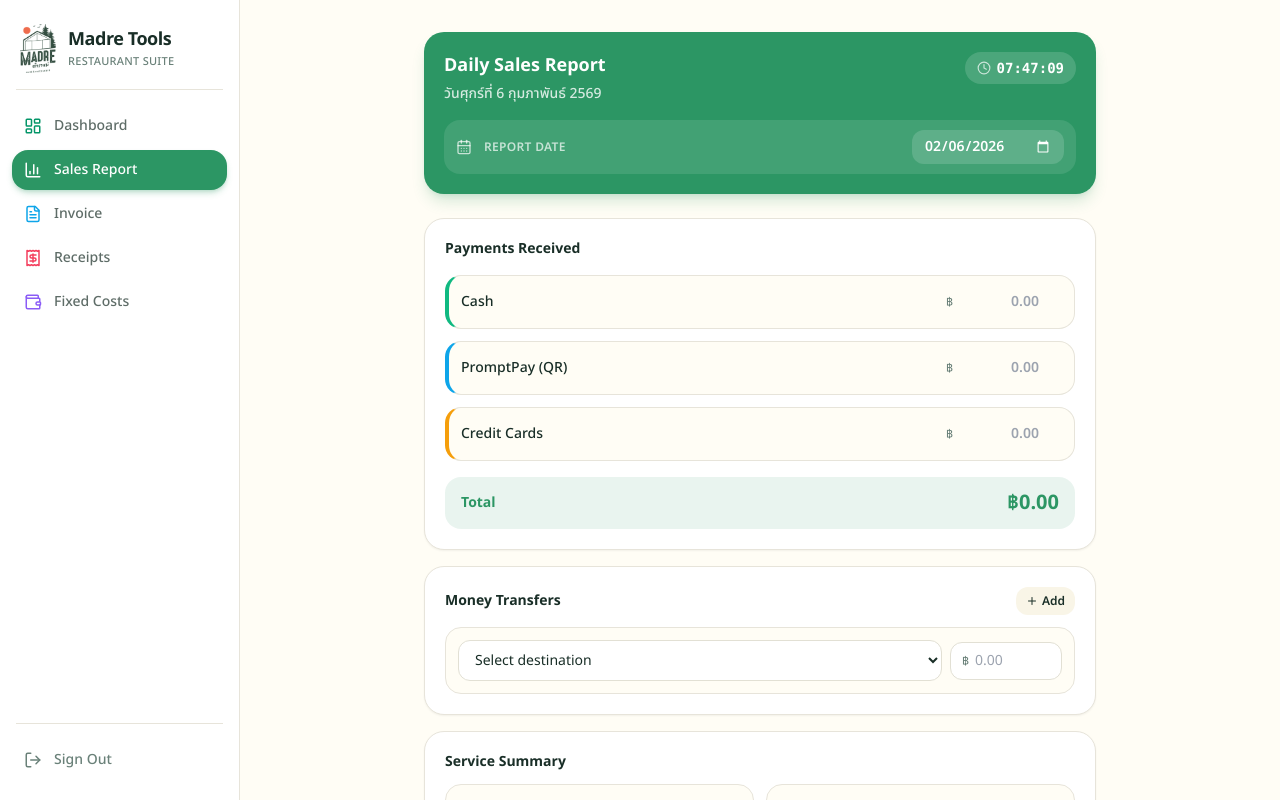
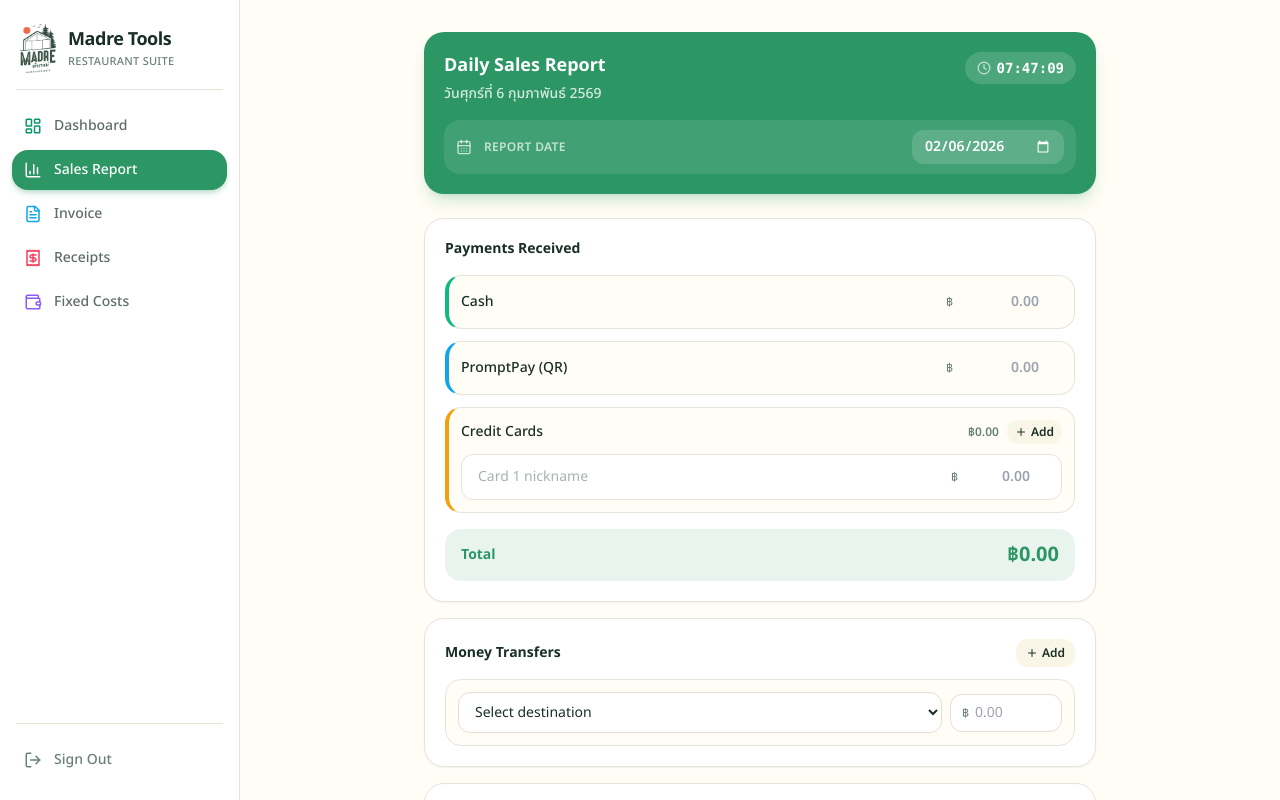
Before and after one commit to worldclasstom/invoice-tool, a Next.js app: page /sales in a window 1280 px wide. Shown: the top 800 px of the page. Built offline with nearby package versions, Linux system fonts and the light colour scheme.

Commit message:
feat: add credit card nickname and dynamic list
Convert credit card section to dynamic list with nickname and amount fields.

Co-authored-by: Thomas Campbell <122562843+worldclasstom@users.noreply.github.com>

```diff
--- a/src/app/(app)/sales/page.tsx
+++ b/src/app/(app)/sales/page.tsx
@@ -21,6 +21,11 @@ const TIME_OPTIONS = [
 
 const BANK_OPTIONS = ['KBank', 'SCB', 'Bangkok Bank', 'Krungsri', 'Cash Holdings']
 
+interface CreditCardDetail {
+  nickname: string
+  amount: number
+}
+
 interface TransferDetail {
   destination: string
   amount: number
@@ -33,7 +38,9 @@ export default function SalesPage() {
 
   const [cashAmount, setCashAmount] = useState('')
   const [promptpayAmount, setPromptpayAmount] = useState('')
-  const [creditCardAmount, setCreditCardAmount] = useState('')
+  const [creditCards, setCreditCards] = useState<CreditCardDetail[]>([
+    { nickname: '', amount: 0 },
+  ])
 
   const [tablesServed, setTablesServed] = useState('')
   const [togoOrders, setTogoOrders] = useState('')
@@ -77,10 +84,12 @@ export default function SalesPage() {
     return () => clearInterval(interval)
   }, [])
 
+  const creditCardTotal = creditCards.reduce((sum, c) => sum + Number(c.amount || 0), 0)
+
   const total =
     Number(cashAmount || 0) +
     Number(promptpayAmount || 0) +
-    Number(creditCardAmount || 0)
+    creditCardTotal
 
   const handleFileUpload = async (e: React.ChangeEvent<HTMLInputElement>) => {
     const file = e.target.files?.[0]
@@ -102,6 +111,20 @@ export default function SalesPage() {
     setBusiestTimes((prev) =>
       prev.includes(value) ? prev.filter((t) => t !== value) : [...prev, value]
     )
+  }
+
+  const addCreditCard = () => {
+    setCreditCards([...creditCards, { nickname: '', amount: 0 }])
+  }
+
+  const removeCreditCard = (index: number) => {
+    setCreditCards(creditCards.filter((_, i) => i !== index))
+  }
+
+  const updateCreditCard = (index: number, field: keyof CreditCardDetail, value: string | number) => {
+    const updated = [...creditCards]
+    updated[index] = { ...updated[index], [field]: value }
+    setCreditCards(updated)
   }
 
   const addTransfer = () => {
@@ -131,7 +154,8 @@ export default function SalesPage() {
           reportDate,
           cashAmount: Number(cashAmount || 0),
           promptpayAmount: Number(promptpayAmount || 0),
-          creditCardAmount: Number(creditCardAmount || 0),
+          creditCardAmount: creditCardTotal,
+          creditCardDetails: creditCards.filter((c) => c.amount > 0),
           tablesServed: Number(tablesServed || 0),
           togoOrders: Number(togoOrders || 0),
           weather,
@@ -197,7 +221,6 @@ export default function SalesPage() {
             {[
               { label: 'Cash', value: cashAmount, setter: setCashAmount, color: 'border-l-emerald-500' },
               { label: 'PromptPay (QR)', value: promptpayAmount, setter: setPromptpayAmount, color: 'border-l-sky-500' },
-              { label: 'Credit Cards', value: creditCardAmount, setter: setCreditCardAmount, color: 'border-l-amber-500' },
             ].map((field) => (
               <div key={field.label} className={`flex items-center gap-3 rounded-xl border border-border bg-background p-3 border-l-4 ${field.color}`}>
                 <span className="flex-1 text-sm font-medium text-foreground">{field.label}</span>
@@ -215,6 +238,58 @@ export default function SalesPage() {
                 </div>
               </div>
             ))}
+
+            {/* Credit Cards with nicknames */}
+            <div className="rounded-xl border border-border border-l-4 border-l-amber-500 bg-background p-3">
+              <div className="mb-2.5 flex items-center justify-between">
+                <span className="text-sm font-medium text-foreground">Credit Cards</span>
+                <div className="flex items-center gap-2">
+                  <span className="text-xs font-semibold text-muted-foreground">{formatBaht(creditCardTotal)}</span>
+                  <button
+                    type="button"
+                    onClick={addCreditCard}
+                    className="flex items-center gap-1 rounded-lg bg-secondary px-2 py-1 text-xs font-semibold text-secondary-foreground transition-colors hover:bg-secondary/80"
+                  >
+                    <Plus className="h-3 w-3" />
+                    Add
+                  </button>
+                </div>
+              </div>
+              <div className="flex flex-col gap-2">
+                {creditCards.map((card, i) => (
+                  <div key={i} className="flex items-center gap-2 rounded-lg border border-border bg-card p-2">
+                    <input
+                      type="text"
+                      value={card.nickname}
+                      onChange={(e) => updateCreditCard(i, 'nickname', e.target.value)}
+                      className="min-w-0 flex-1 rounded-md border-0 bg-transparent px-2 py-1 text-sm text-foreground placeholder:text-muted-foreground/60 focus:outline-none focus:ring-0"
+                      placeholder={`Card ${i + 1} nickname`}
+                    />
+                    <div className="relative w-28 shrink-0">
+                      <span className="absolute left-2.5 top-1/2 -translate-y-1/2 text-xs text-muted-foreground">{'฿'}</span>
+                      <input
+                        type="number"
+                        min="0"
+                        step="0.01"
+                        value={card.amount || ''}
+                        onChange={(e) => updateCreditCard(i, 'amount', Number(e.target.value))}
+                        className="w-full rounded-md border-0 bg-transparent py-1 pl-5 pr-2 text-right text-sm font-semibold text-foreground focus:outline-none focus:ring-0"
+                        placeholder="0.00"
+                      />
+                    </div>
+                    {creditCards.length > 1 && (
+                      <button
+                        type="button"
+                        onClick={() => removeCreditCard(i)}
+                        className="shrink-0 rounded-md p-1 text-muted-foreground hover:bg-destructive/10 hover:text-destructive"
+                      >
+                        <Trash2 className="h-3.5 w-3.5" />
+                      </button>
+                    )}
+                  </div>
+                ))}
+              </div>
+            </div>
           </div>
           <div className="mt-4 flex items-center justify-between rounded-xl bg-primary/10 px-4 py-3">
             <span className="text-sm font-bold text-primary">Total</span>
--- a/src/app/api/sales/route.ts
+++ b/src/app/api/sales/route.ts
@@ -13,6 +13,7 @@ export async function POST(request: Request) {
       cashAmount,
       promptpayAmount,
       creditCardAmount,
+      creditCardDetails,
       tablesServed,
       togoOrders,
       weather,
@@ -35,6 +36,7 @@ export async function POST(request: Request) {
           cash_amount: cashAmount || 0,
           promptpay_amount: promptpayAmount || 0,
           credit_card_amount: creditCardAmount || 0,
+          credit_card_details: creditCardDetails || [],
           total_amount: totalAmount,
           tables_served: tablesServed || 0,
           togo_orders: togoOrders || 0,
```
Also changed, not shown: 1 other file (tests, documents, lock files or other folders).
